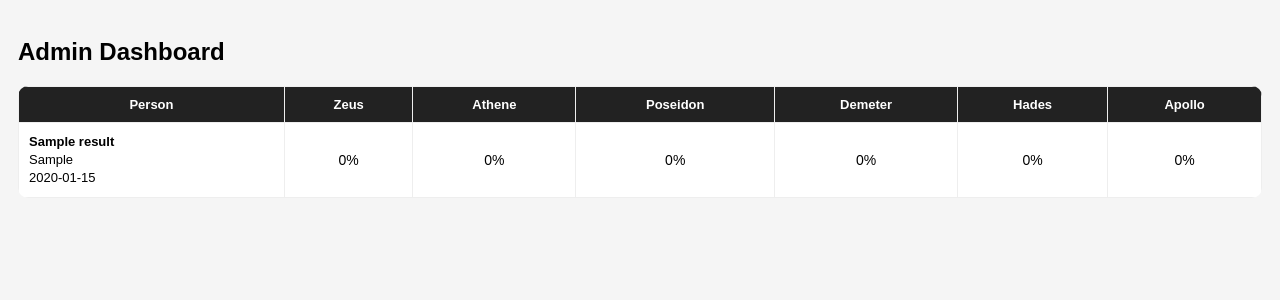
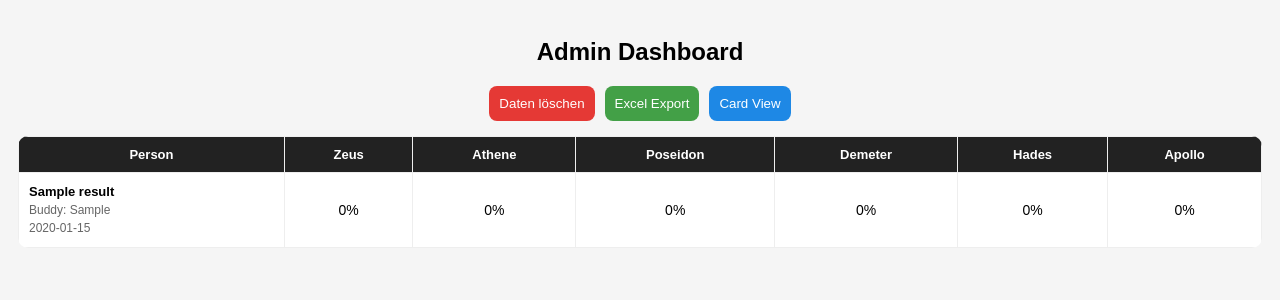
Before and after one commit to Leonie0a/fragebogen-tutwe26, a Flask app: page /admin/dashboard in a window 1280 px wide. Shown: the top 300 px of the page. Run offline with Flask 3, Linux system fonts and the light colour scheme; the visitor is signed in with stand-in values (Sample User, id 1); tables that the repository leaves empty hold one stand-in row (values such as "Sample post").

Commit message:
Update admin.html
Neu mit Buttons

```diff
--- a/templates/admin.html
+++ b/templates/admin.html
@@ -10,12 +10,44 @@ body {
     background: #f5f5f5;
 }
 
+h2 {
+    text-align: center;
+}
+
+/* ---------------- BUTTON BAR ---------------- */
+.button-bar {
+    display: flex;
+    gap: 10px;
+    flex-wrap: wrap;
+    margin-bottom: 15px;
+    justify-content: center;
+}
+
+button {
+    padding: 10px;
+    border: none;
+    border-radius: 8px;
+    color: white;
+    cursor: pointer;
+}
+
+/* ---------------- BUTTON COLORS ---------------- */
+.red { background: #e53935; }
+.green { background: #43a047; }
+.blue { background: #1e88e5; }
+
+/* ---------------- TABLE ---------------- */
+.wrapper {
+    overflow-x: auto;
+}
+
 table {
     width: 100%;
     border-collapse: collapse;
     background: white;
     border-radius: 10px;
     overflow: hidden;
+    min-width: 800px;
 }
 
 th, td {
@@ -36,18 +68,19 @@ th {
     font-size: 13px;
 }
 
+.row-block {
+    line-height: 1.4;
+}
+
+/* Winner highlight */
 .winner {
     background: #c8f7c5;
     font-weight: bold;
 }
 
-.row-block {
-    line-height: 1.4;
-}
-
-/* Mobile Scroll */
-.wrapper {
-    overflow-x: auto;
+.meta {
+    color: #666;
+    font-size: 12px;
 }
 </style>
 
@@ -57,6 +90,28 @@ th {
 
 <h2>Admin Dashboard</h2>
 
+<!-- 🔘 BUTTONS -->
+<div class="button-bar">
+
+    <!-- DELETE -->
+    <form method="POST" action="/admin/reset"
+          onsubmit="return confirm('Willst du wirklich ALLE Daten löschen?');">
+        <button class="red">Daten löschen</button>
+    </form>
+
+    <!-- EXCEL -->
+    <a href="/admin/export">
+        <button class="green">Excel Export</button>
+    </a>
+
+    <!-- CARDS -->
+    <a href="/admin/cards">
+        <button class="blue">Card View</button>
+    </a>
+
+</div>
+
+<!-- 📊 TABLE -->
 <div class="wrapper">
 
 <table>
@@ -75,16 +130,24 @@ th {
     {% set max_value = result.values() | max %}
 
     <tr>
+
+        <!-- NAME BLOCK -->
         <td class="left">
             <div class="row-block">
                 <b>{{ name }}</b><br>
-                {% if buddy %}{{ buddy }}<br>{% endif %}
-                {{ time }}
+
+                {% if buddy %}
+                    <span class="meta">Buddy: {{ buddy }}</span><br>
+                {% endif %}
+
+                <span class="meta">{{ time }}</span>
             </div>
         </td>
 
+        <!-- VALUES -->
         {% for god in ["Zeus","Athene","Poseidon","Demeter","Hades","Apollo"] %}
             {% set value = result.get(god, 0) %}
+
             <td class="{% if value == max_value and max_value > 0 %}winner{% endif %}">
                 {{ value }}%
             </td>
@@ -93,6 +156,7 @@ th {
     </tr>
 
     {% endfor %}
+
 </table>
 
 </div>
```
